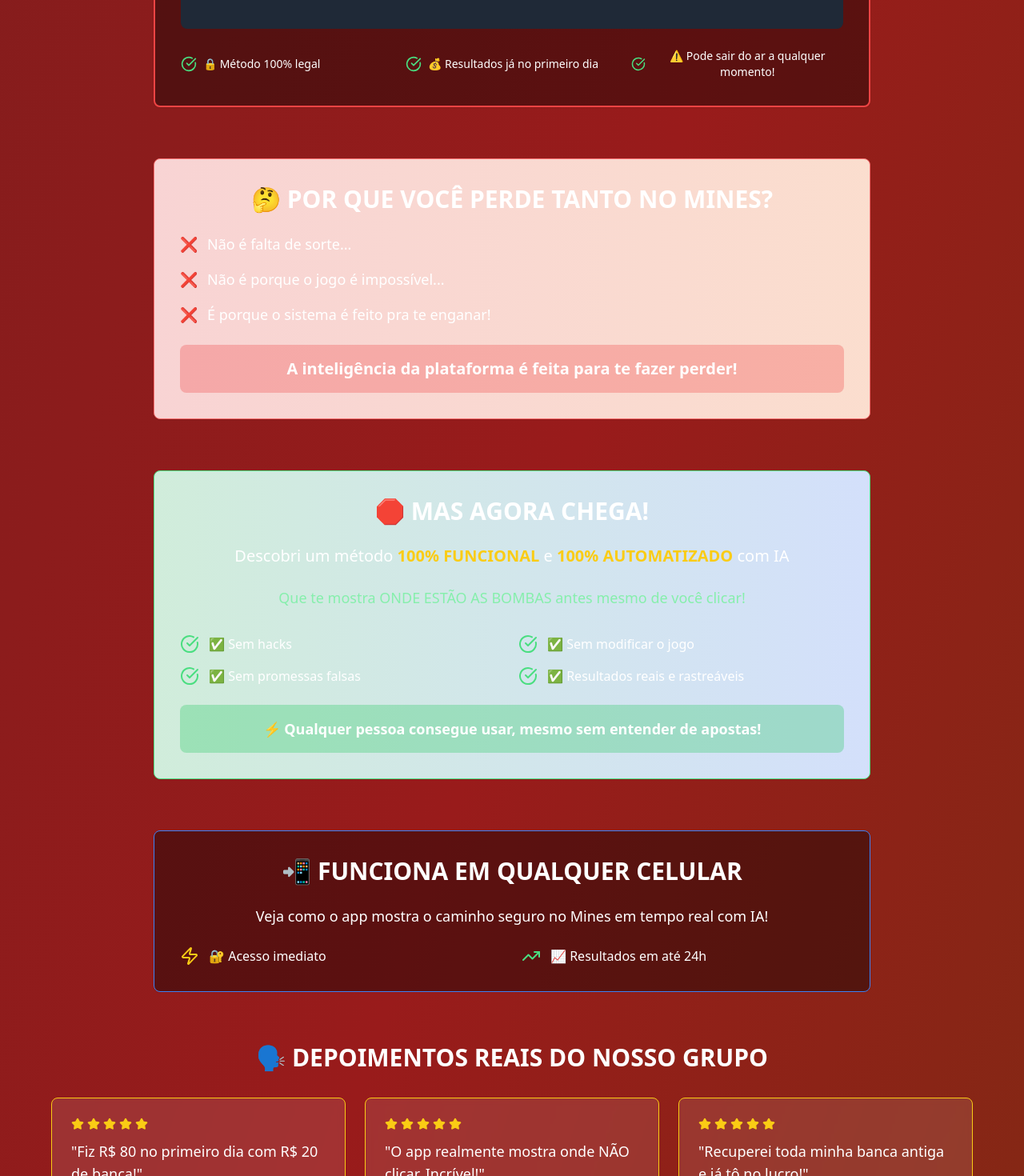
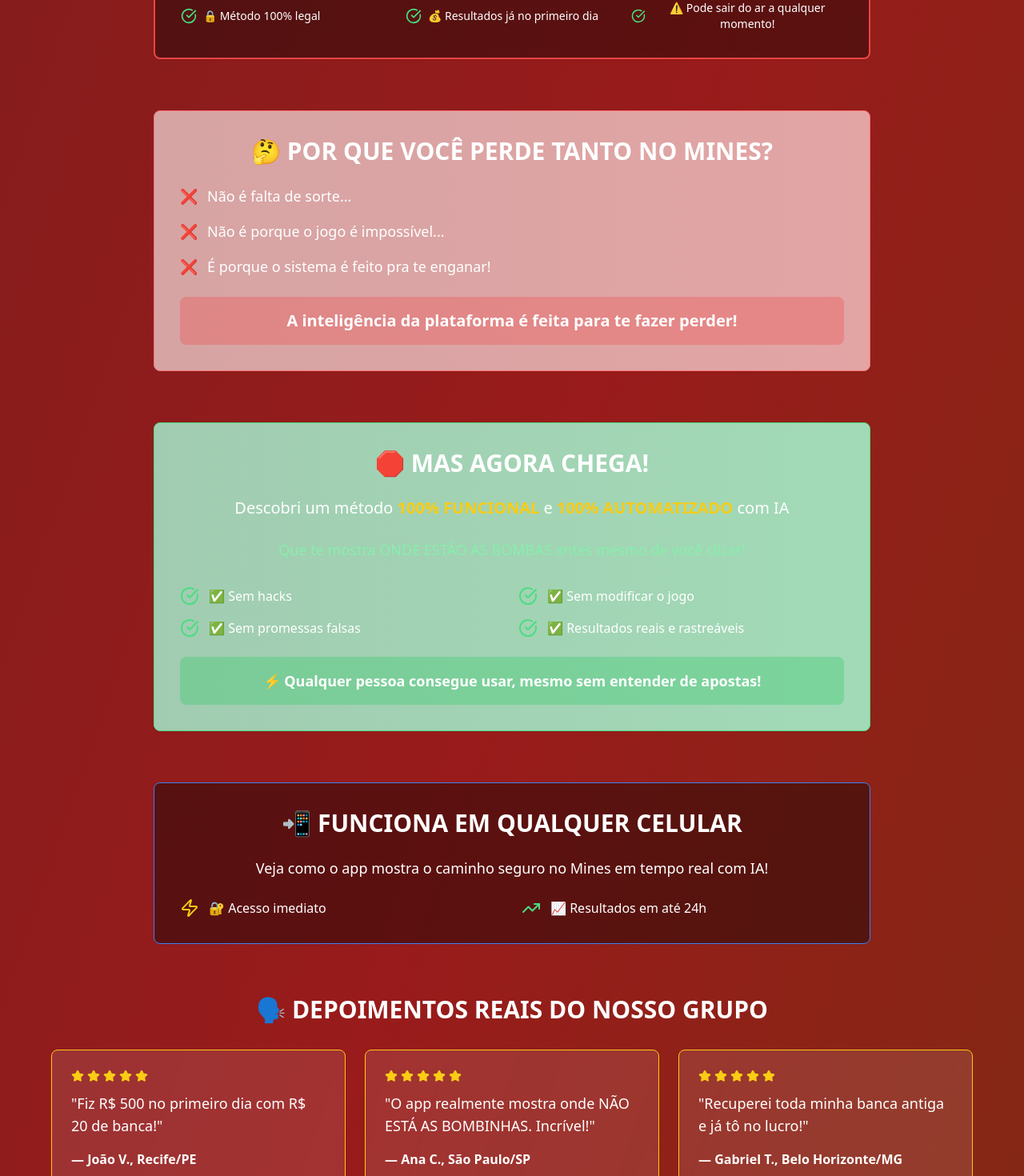
Before and after one commit to ericcolombeki/mines-ai-uncovered, a React (Vite) app: page / in a window 1280 px wide. Shown: the part 1094-2564 px from the top of the page at 80% size. Built offline with nearby package versions, Linux system fonts and the light colour scheme.

Commit message:
Fix: Improve contrast and update testimonials
- Removed "no Mines" from the title.
- Adjusted background colors for better contrast in the "POR QUE VOCÊ PERDE TANTO NO MINES?", "MAS AGORA CHEGA!", and "O SEGREDO QUE NINGUÉM CONTA" sections.
- Updated testimonials with new text and values.

```diff
--- a/src/pages/Index.tsx
+++ b/src/pages/Index.tsx
@@ -18,8 +18,8 @@ const Index = () => {
   }, []);
 
   const testimonials = [
-    { name: "João V.", location: "Recife/PE", text: "Fiz R$ 80 no primeiro dia com R$ 20 de banca!" },
-    { name: "Ana C.", location: "São Paulo/SP", text: "O app realmente mostra onde NÃO clicar. Incrível!" },
+    { name: "João V.", location: "Recife/PE", text: "Fiz R$ 500 no primeiro dia com R$ 20 de banca!" },
+    { name: "Ana C.", location: "São Paulo/SP", text: "O app realmente mostra onde NÃO ESTÁ AS BOMBINHAS. Incrível!" },
     { name: "Gabriel T.", location: "Belo Horizonte/MG", text: "Recuperei toda minha banca antiga e já tô no lucro!" }
   ];
 
@@ -38,7 +38,7 @@ const Index = () => {
           </Badge>
 
           <h1 className="text-4xl md:text-6xl font-black leading-tight">
-            Se você tá <span className="text-yellow-400">CANSADO</span> de perder dinheiro no Mines...
+            Se você tá <span className="text-yellow-400">CANSADO</span> de perder dinheiro...
           </h1>
 
           <p className="text-xl md:text-2xl font-bold text-yellow-300">
@@ -92,7 +92,7 @@ const Index = () => {
 
         {/* Problem Section */}
         <div className="mt-16 max-w-4xl mx-auto">
-          <Card className="bg-gradient-to-r from-red-600/20 to-orange-600/20 border-red-400">
+          <Card className="bg-gradient-to-r from-red-800/40 to-red-700/40 border-red-400">
             <CardContent className="p-8 text-white">
               <h2 className="text-3xl font-bold mb-6 text-center">🤔 POR QUE VOCÊ PERDE TANTO NO MINES?</h2>
 
@@ -122,7 +122,7 @@ const Index = () => {
 
         {/* Solution Section */}
         <div className="mt-16 max-w-4xl mx-auto">
-          <Card className="bg-gradient-to-r from-green-600/20 to-blue-600/20 border-green-400">
+          <Card className="bg-gradient-to-r from-green-700/40 to-green-600/40 border-green-400">
             <CardContent className="p-8 text-white">
               <h2 className="text-3xl font-bold mb-6 text-center">🛑 MAS AGORA CHEGA!</h2>
 
@@ -213,7 +213,7 @@ const Index = () => {
 
         {/* Secret Section */}
         <div className="mt-16 max-w-4xl mx-auto">
-          <Card className="bg-gradient-to-r from-purple-600/20 to-pink-600/20 border-purple-400">
+          <Card className="bg-gradient-to-r from-purple-800/40 to-purple-700/40 border-purple-400">
             <CardContent className="p-8 text-white">
               <h2 className="text-3xl font-bold mb-6 text-center">🔐 O SEGREDO QUE NINGUÉM CONTA</h2>
 
```
